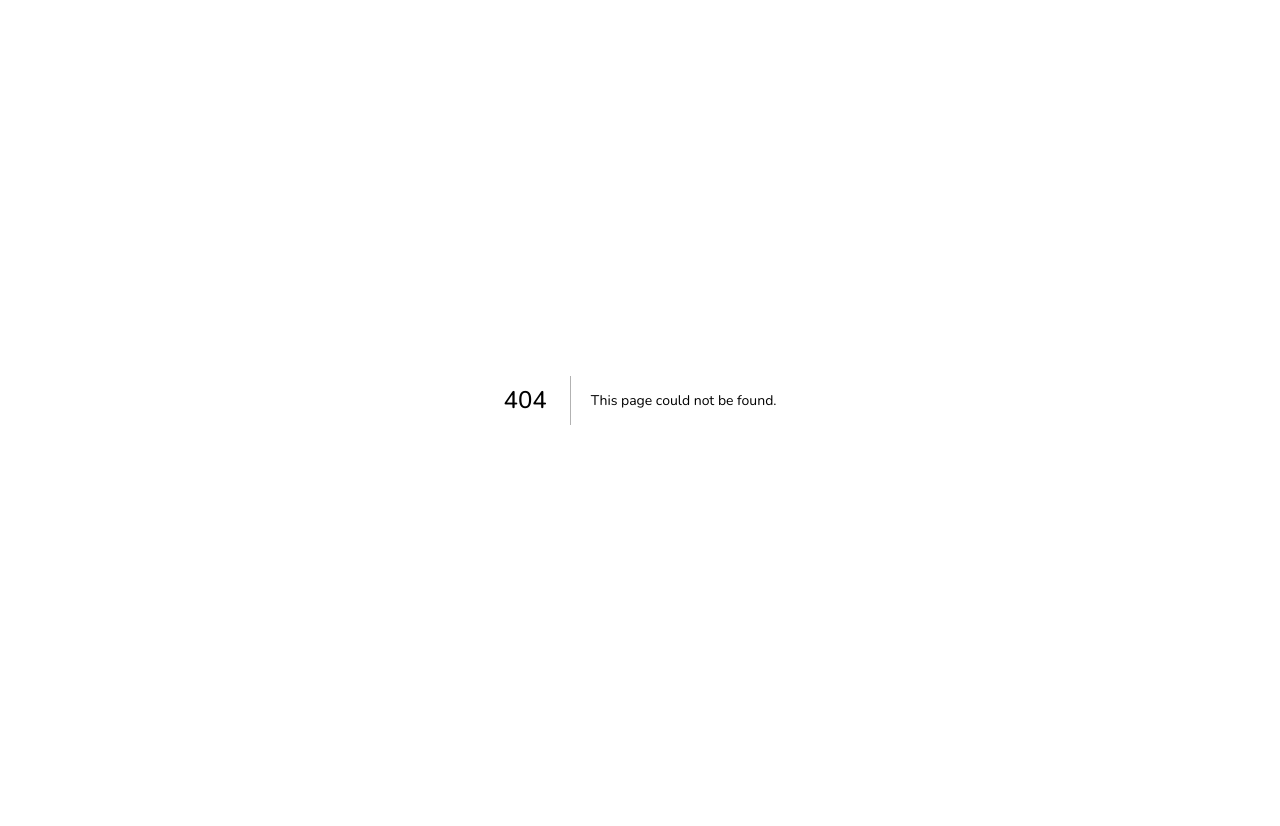
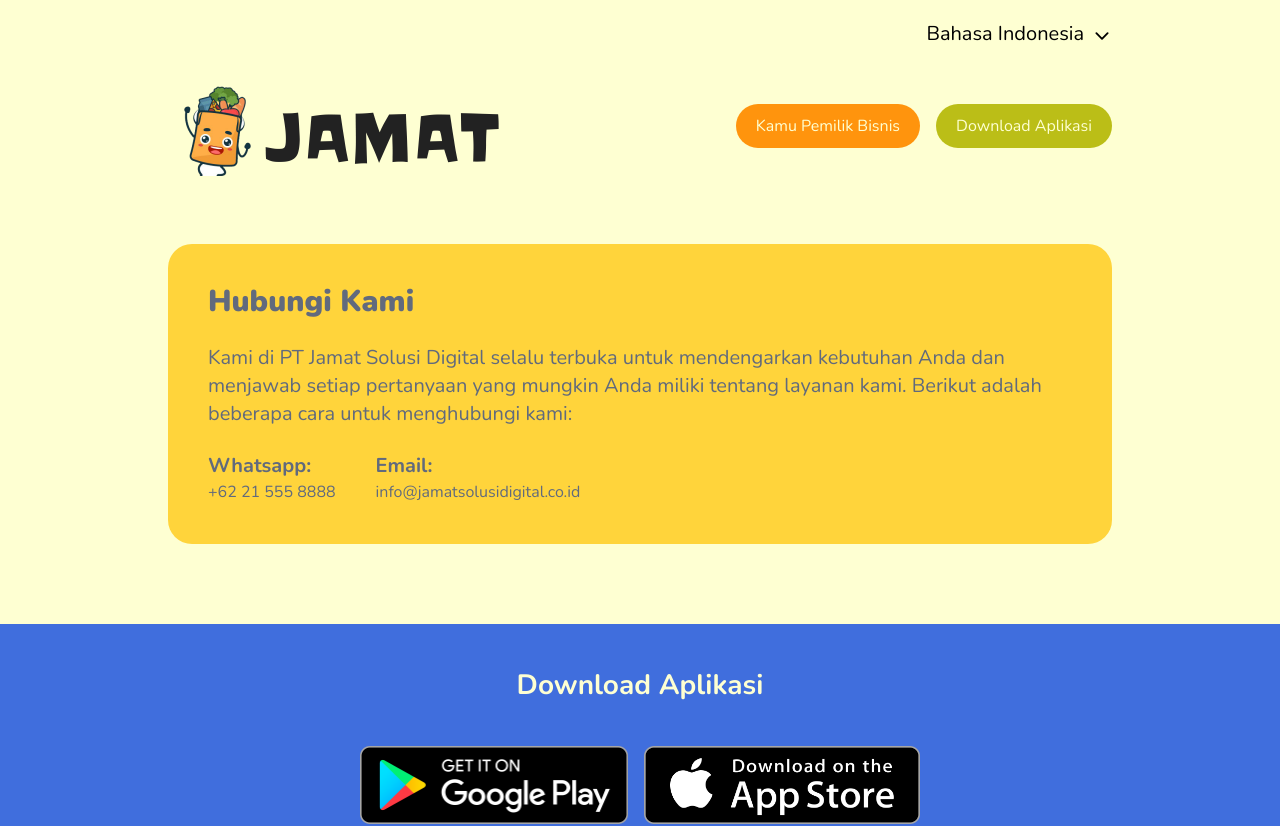
Before and after one commit to wahibadiyatma17/jamat-web, a Next.js app: page /contact-us in a window 1280 px wide. Before the commit this address had no page. Shown: the top 826 px of the page. Before the commit the page ends 800 px from the top, so only its background shows below. Built offline with nearby package versions, Linux system fonts and the light colour scheme.

Commit message:
feat: added contact us page

```diff
--- /dev/null
+++ b/src/app/contact-us/page.tsx
@@ -0,0 +1,5 @@
+import ContactUs from '@/features/contact-us';
+
+export default function ContactUsPage() {
+  return <ContactUs />;
+}
--- /dev/null
+++ b/src/features/contact-us/index.tsx
@@ -0,0 +1,34 @@
+import AppLayout from '@/components/layout';
+import { FC } from 'react';
+
+const ContactUs: FC = () => {
+  return (
+    <AppLayout>
+      <div className="flex flex-col gap-[40px] pt-10">
+        <div className="w-full h-full  px-4 md:px-10 ">
+          <div className="bg-[#FFD43B] rounded-3xl w-full px-5 md:px-10 py-10 h-full flex flex-col gap-6 text-[#616A7D] justify-start">
+            <h4 className="font-[900] text-3xl">Hubungi Kami</h4>
+            <p className="text-xl">
+              Kami di PT Jamat Solusi Digital selalu terbuka untuk mendengarkan kebutuhan Anda dan
+              menjawab setiap pertanyaan yang mungkin Anda miliki tentang layanan kami. Berikut
+              adalah beberapa cara untuk menghubungi kami:
+            </p>
+            <div className="flex flex-row felx-1 items-center justify-start gap-10">
+              <div className="flex flex-col">
+                <span className="text-xl font-bold">Whatsapp:</span>
+                <span>+62 21 555 8888</span>
+              </div>
+
+              <div className="flex flex-col">
+                <span className="text-xl font-bold">Email:</span>
+                <span>info@jamatsolusidigital.co.id</span>
+              </div>
+            </div>
+          </div>
+        </div>
+      </div>
+    </AppLayout>
+  );
+};
+
+export default ContactUs;
```
